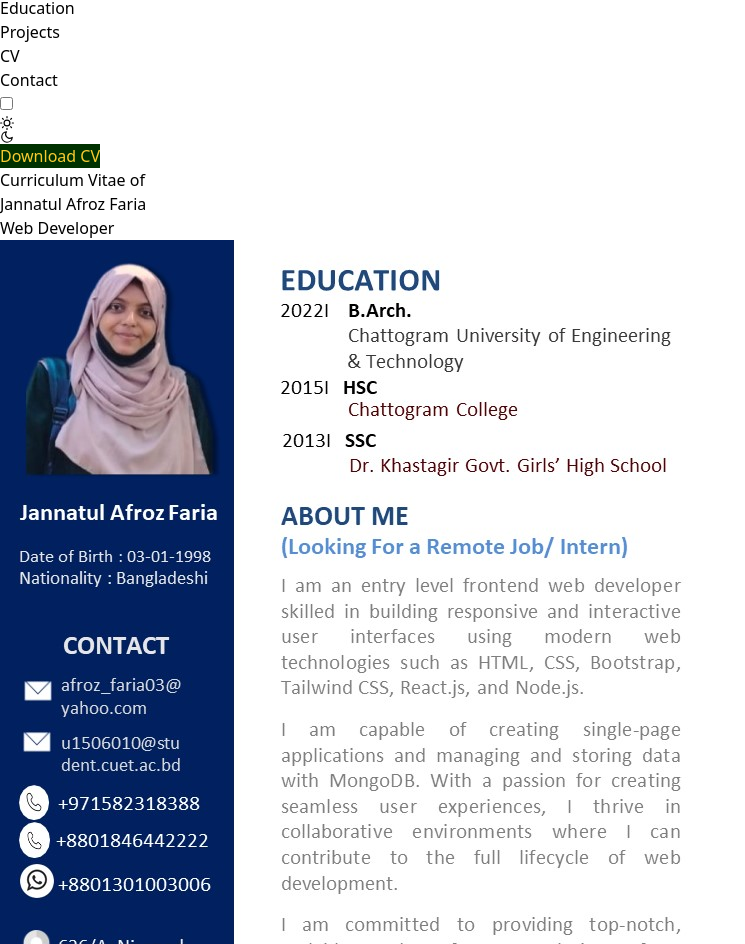
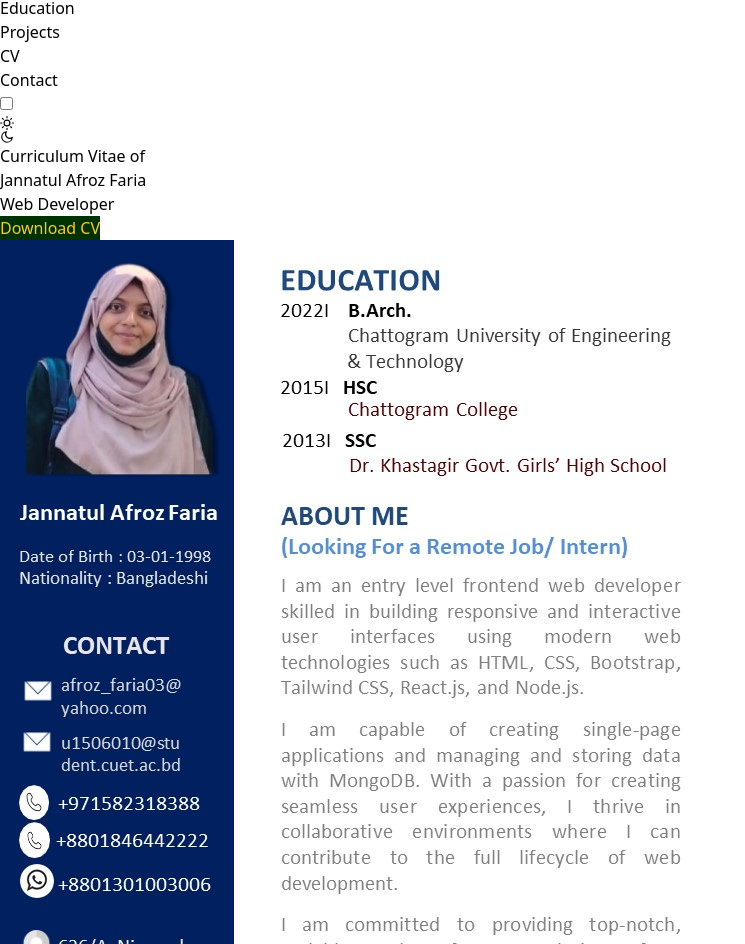
Before and after one commit to JannatulAfrozFaria/port-folio-jannatul-afroz-faria, a React (Vite) app: page /cv in a window 1280 px wide. Shown: the part 1452-2396 px from the top of the page, without its empty margins (0-745 px from the left). Built offline with nearby package versions, Linux system fonts and the light colour scheme.

Commit message:
cv page layout modified

```diff
--- a/src/Pages/CV.jsx
+++ b/src/Pages/CV.jsx
@@ -18,10 +18,11 @@ const CV = () => {
              <Helmet>
                 <title>CV | Jannatul Afroz Faria</title>
             </Helmet>
-            <div className="mt-6 w-5/6 mx-auto text-center">
-                <button className="btn btn-base w-32" onClick={handleDownload}>Download CV</button>
+
+            <Title title={'Curriculum Vitae of'} heading={'Jannatul Afroz Faria'} subHeading={'Web Developer'}></Title>
+            <div className="mt-6 w-5/6 mx-auto text-center mb-6">
+                <button className="btn btn-base w-72 " onClick={handleDownload}>Download CV</button>
             </div>
-            <Title title={'Curriculum Vitae of'} heading={'Jannatul Afroz Faria'} subHeading={'Web Developer'}></Title>
             <div className="grid grid-cols-1 gap-6 mb-8 w-3/4 mx-auto">
                 <div className="border border-r-2 border-r-yellow-500 border-b-2 border-b-yellow-500">
                     <img className="w-full" src={slide1} alt="" />
```
